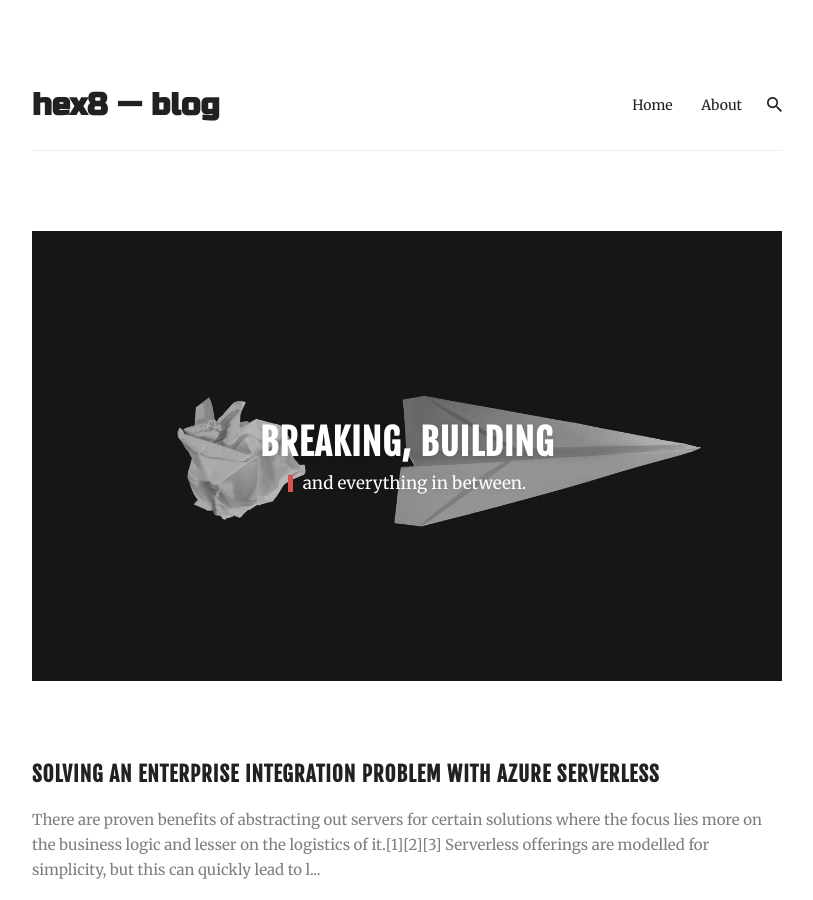
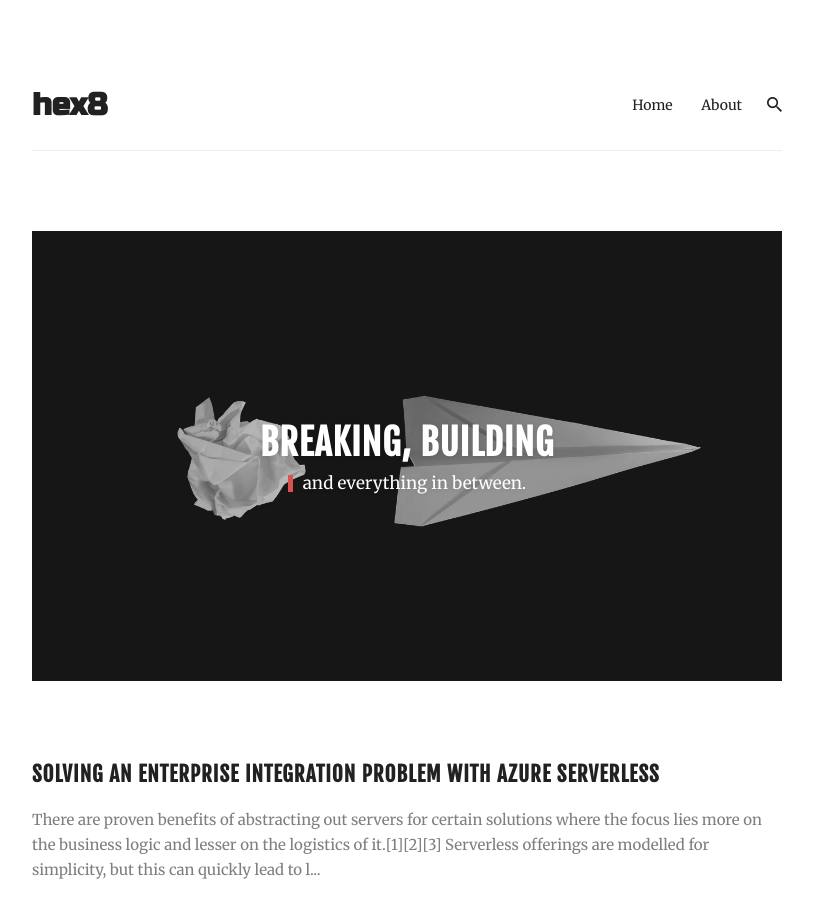
Before and after one commit to hexeight/blog, a Jekyll site: the page built from index.html, in a window 1280 px wide and 900 px high. Shown: the whole window, without its empty margins (233-1046 px from the left). Built offline with Jekyll 4.4.1, drawn with Linux system fonts in a browser that asks for light colours; nearby versions of some CDN libraries; the list of posts is cut into pages by our own code.

Commit message:
fixed title

```diff
--- a/_config.yml
+++ b/_config.yml
@@ -1,4 +1,4 @@
-title: hex8 — blog
+title: hex8
 # logo: "images/logo.svg" # You can add own logo image.
 description: Breaking, building and everything in between.
 baseurl: "/blog" # The subpath of your site, e.g. /blog
```
